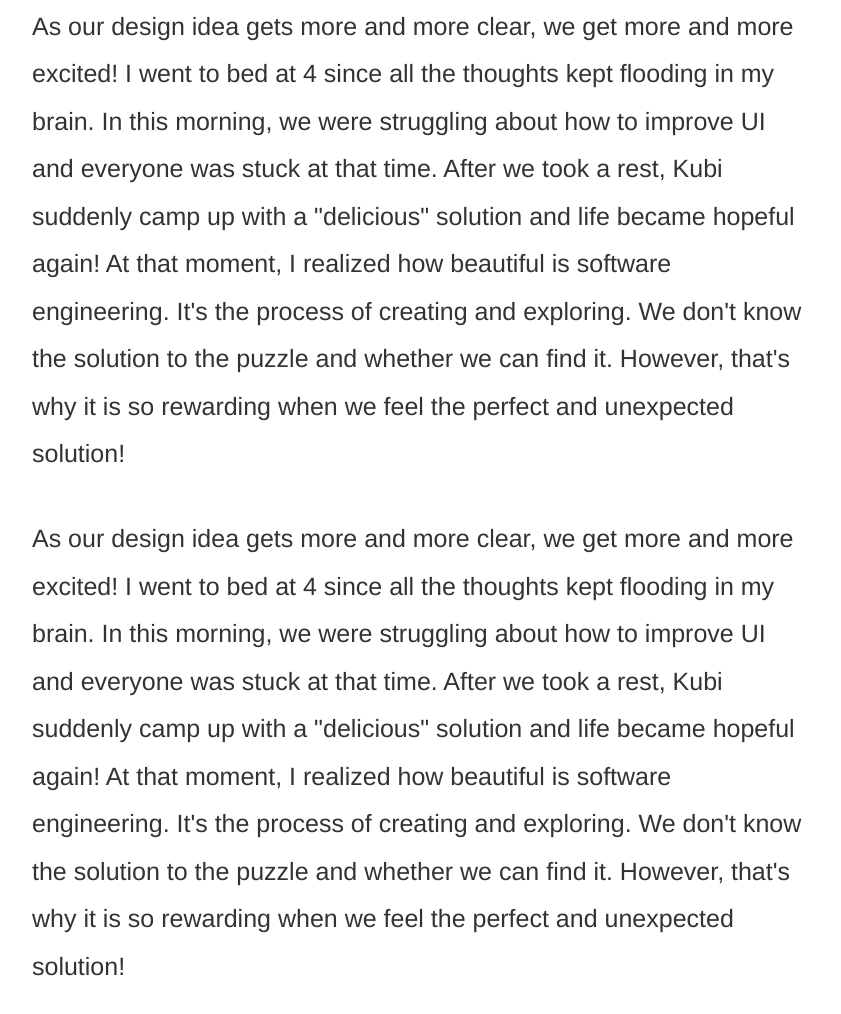
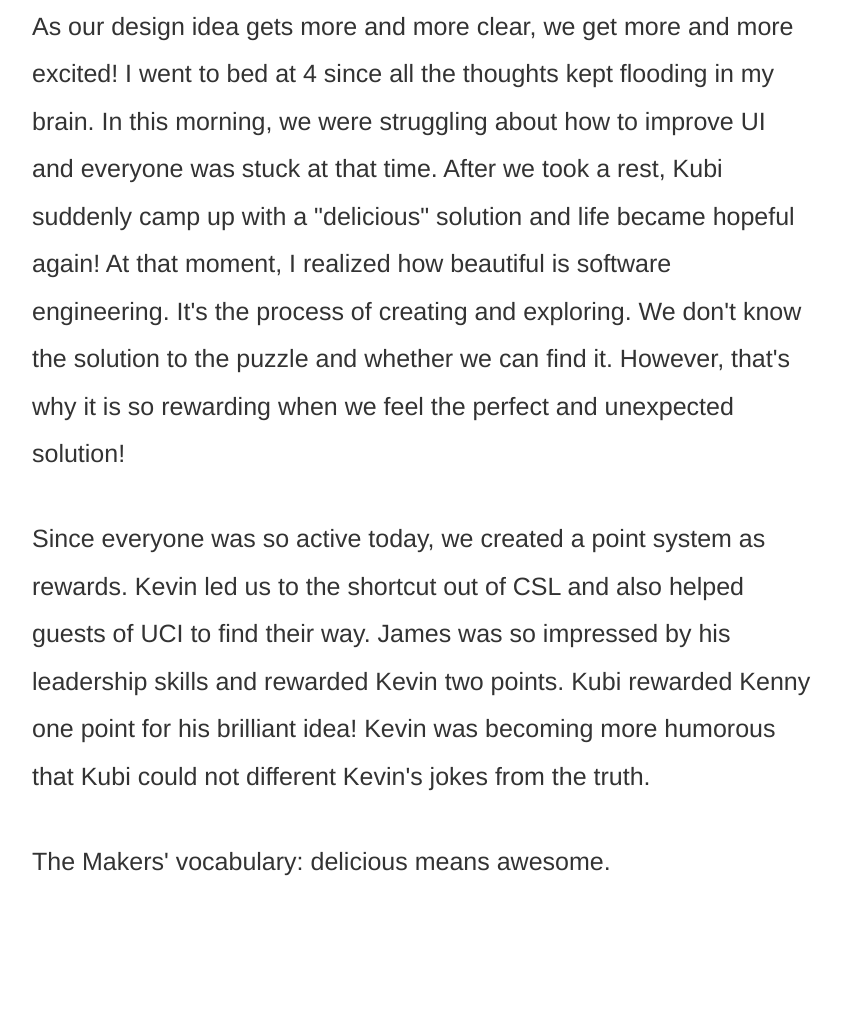
Before and after one commit to nttrung91/humblemakers, a website: page day8.html in a window 1280 px wide. Shown: the part 969-1983 px from the top of the page, without its empty margins (218-1059 px from the left). After the commit the page ends 1942 px from the top, so only its background shows below. Drawn offline with Linux system fonts and the light colour scheme.

Commit message:
Fixed day8

```diff
--- a/day8.html
+++ b/day8.html
@@ -55,7 +55,9 @@
 
       <p>As our design idea gets more and more clear, we get more and more excited! I went to bed at 4 since all the thoughts kept flooding in my brain. In this morning, we were struggling about how to improve UI and everyone was stuck at that time. After we took a rest, Kubi suddenly camp up with a "delicious" solution and life became hopeful again! At that moment, I realized how beautiful is software engineering. It's the process of creating and exploring. We don't know the solution to the puzzle and whether we can find it. However, that's why it is so rewarding when we feel the perfect and unexpected solution!</p>
 
-      <p>As our design idea gets more and more clear, we get more and more excited! I went to bed at 4 since all the thoughts kept flooding in my brain. In this morning, we were struggling about how to improve UI and everyone was stuck at that time. After we took a rest, Kubi suddenly camp up with a "delicious" solution and life became hopeful again! At that moment, I realized how beautiful is software engineering. It's the process of creating and exploring. We don't know the solution to the puzzle and whether we can find it. However, that's why it is so rewarding when we feel the perfect and unexpected solution!</p>
+      <p>Since everyone was so active today, we created a point system as rewards. Kevin led us to the shortcut out of CSL and also helped guests of UCI to find their way. James was so impressed by his leadership skills and rewarded Kevin two points. Kubi rewarded Kenny one point for his brilliant idea! Kevin was becoming more humorous that Kubi could not different Kevin's jokes from the truth. </p>
+
+      <p>The Makers' vocabulary: delicious means awesome.</p>
 
     </div>
   </div>
```
Also changed, not shown: 2 other files.
